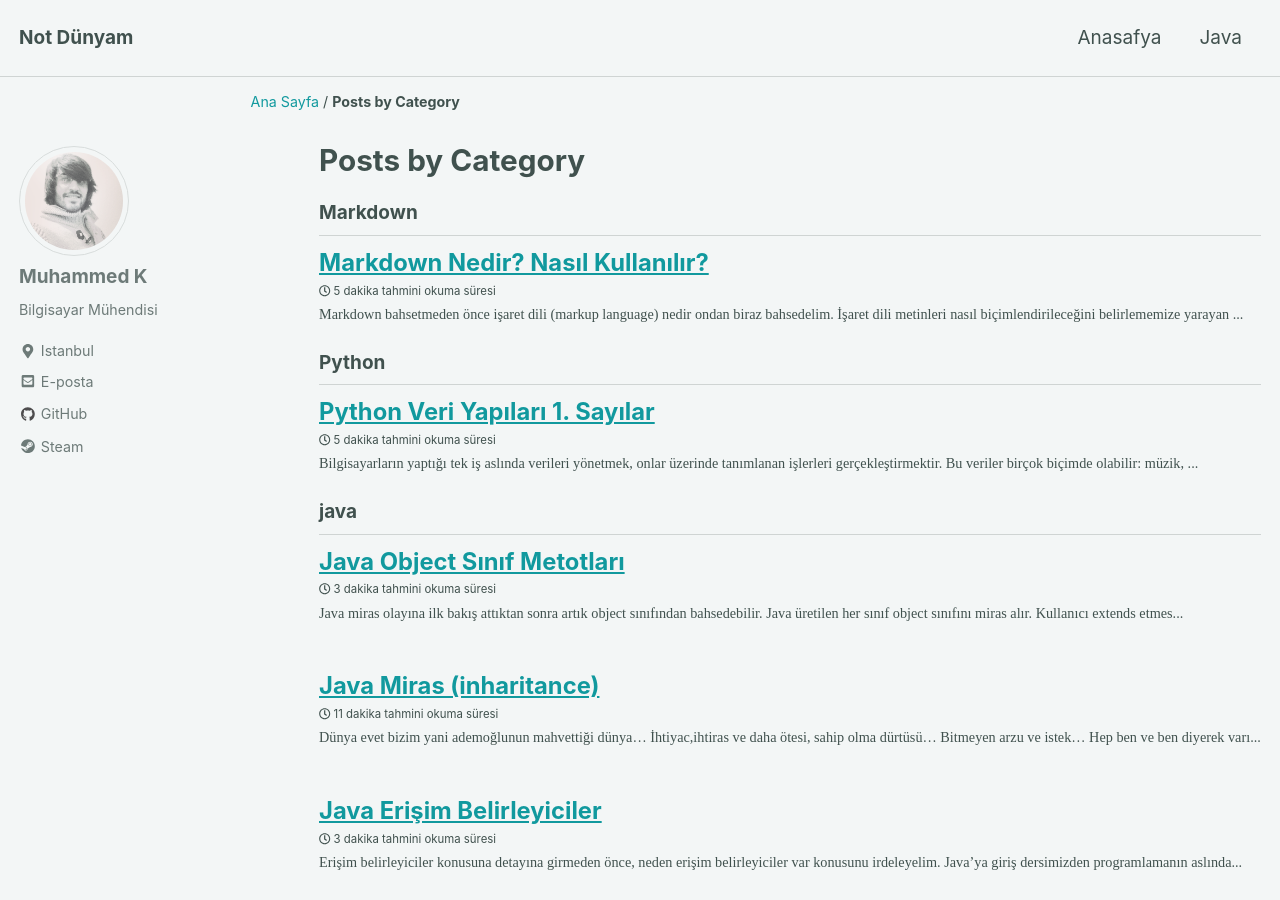
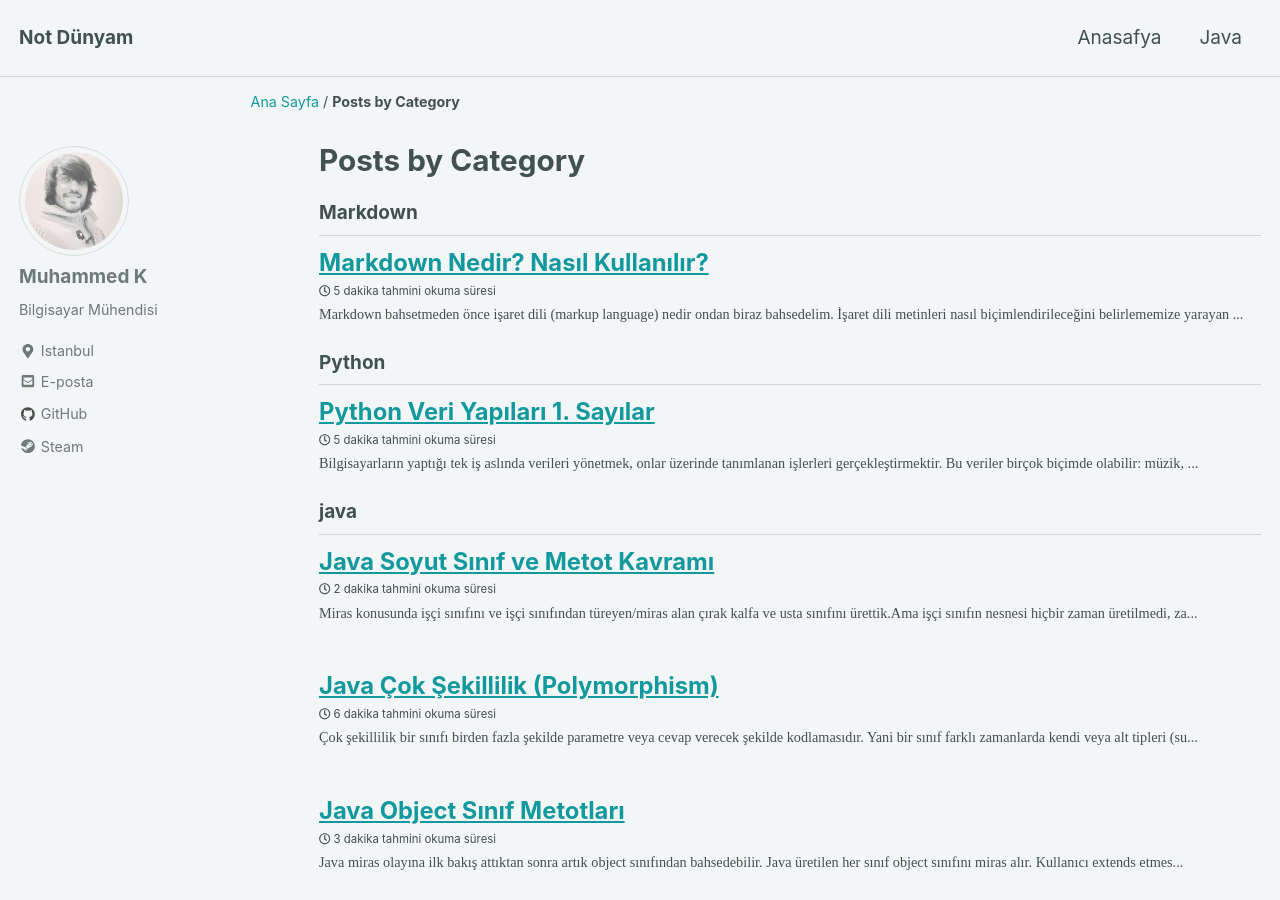
Before and after one commit to baykoch/blog, a Jekyll site: the page built from _pages/category-archive.html, in a window 1280 px wide and 900 px high. Built offline with Jekyll 4.4.1, drawn with Linux system fonts in a browser that asks for light colours; nearby versions of some CDN libraries; part of the change alters nothing that is shown.

Commit message:
added abstract

````diff
--- a/_pages/java.md
+++ b/_pages/java.md
@@ -12,22 +12,24 @@ author_profile: True
 
 
 
-Dilim döndüğü, elimden geldiği kadar Java SE konularını burdan paylaşacağım. Ayrıca vakit buldukça yazılan konuları Javanın güncel sürümüne (şimdi Java 11) göre güncellenecektir. Java SE yaklaşık 30 bölümde, çok fazla detaya girmeden, sade ve önemli yerleri vurgulayarak anlatmaya çalışacağım. Umarım faydalı olur.
+Dilim döndüğü, elimden geldiği kadar Java SE konularını burdan paylaşacağım. Ayrıca vakit buldukça yazılan konuları Javanın güncel sürümüne (şimdi Java 11) göre güncellenecektir. Java SE yaklaşık 35 bölümde, çok fazla detaya girmeden, sade ve önemli yerleri vurgulayarak anlatmaya çalışacağım. Umarım faydalı olur.
 
-1.  [Giriş:](https://baykoch.github.io/blog/java/java-se-giri%C5%9F/) Programlama nedir? Java nedir ve özellikleri nelerdir?
-2.  [Java Sınıf ,Nesne ve Kod Yapısı:](https://baykoch.github.io/blog/java/java-s%C4%B1n%C4%B1f-nesne-ve-kod-yap%C4%B1s%C4%B1/) Kısaca sınıf, nesne neyi ifade ediyor? Java’da kod yapısı nasıldır?
-3.  [Java İsimlendirme ve Şekil Rehberi (Style Guide):](https://baykoch.github.io/blog/java/java-isimlendirme/) Uyulması önerilen standart yazma kuralları
-4.  [Java Veri Tipleri:](https://baykoch.github.io/blog/java/java-veri-tipleri/) Basit ve karmaşık veri tipleri, verilerin kapsamı ve tip çevrimleri
-5.  [Java Operatör Kavramları:](https://baykoch.github.io/blog/java/java-operator/) Aritmetik, kıyaslama, mantıksal, bitsel (*bitwise*) operatörler ve öncelik sırası
-6.  [Java İfade,Cümle ve Blok Kavramları](https://baykoch.github.io/blog/java/java-ifadeler-bloklar/): Kısaca ifade(*expression*), cümle(*statement*) ve blok(*block*) kavramları
-7.  [Java Akış Kontrolü:](https://baykoch.github.io/blog/java/java-control-flow-statements/) Döngü(*for,while,do-while*), karar(*if,switch*) ve dallanma ifadelerine(*break, continue, return*) detaylı bir bakış.
-8.  [Java Diziler :](https://baykoch.github.io/blog/java/java-arrays/) Tek ve çok boyutlu diziler, **Array** sınıfı ve metotları, **foreach** kullanımı
-9.  [Java Nesne Değişkenleri](https://baykoch.github.io/blog/java/java-object-create-attribute/): Nesnenin özellikleri ve durumu(Attributes). Nesne nasıl üretilir?
-10.  [Java Metot Kavramı](https://baykoch.github.io/blog/java/java-method/): Metot özellikleri, imzası ve arayüzü. Parametre nedir ve metotlara nasıl geçilir(call-by-value)? Kurucu (*Constructor*) Metotlar, This kelimesinin kullanımı
-11.  [Java Final Anahtar Kelimesi](https://baykoch.github.io/blog/java/java-final-keyword/): ***Final*** kelimesinin kullanım alanları.
-12.  [Java Static Anahtar Kelimesi](https://baykoch.github.io/blog/java/java-static-keyword/): ***Static*** kelimesinin anlamı ve kullanım biçimleri.
-13.  [Java Değer Atama ve Başlatma Sırası](https://baykoch.github.io/blog/java/java-initializing/): Değişkenlere  tanımlama cümleleri, metot çağrıları ve ilk değer verme blokları (*Initialization Blocks*) ile değer atama (***initializing***) . Javada kodun çalışma düzeni ve sırası
-14.  [Java Paket ve Import Kavramları](https://baykoch.github.io/blog/java/java-package-import/): ***Package*** ve ***import*** anahtar kelimeleri.  Javada bulunan olağan (***core or pre-defined)*** paketler.
-15.  [Java Erişim Belirleyiciler](https://baykoch.github.io/blog/java/java-modifiers/): Üye değişkenlere, metotlara(***Public***, ***Protected***, ***Default***, ***Private*** ) ve sınıflara(***Public***, ***Default***) erişim belirleyiciler
-16.  [Java Sahiplik ve Miras](https://baykoch.github.io/blog/java/java-inheritance/): Javada sahiplik(*Composite*) ve olma(*inheritance*) ilişkisi. ***Overriding***, ***Extends*** ve ***Super*** kavramları.
-17.  [Java Objects Metotları](https://baykoch.github.io/blog/java/java-object-class/): (Tamamlanmadı) Java Object sınıfının metotlarının incelenmesi (***toString***, ***hashCode***, ***equals*** ...)
+1. [Giriş:](https://baykoch.github.io/blog/java/java-se-giri%C5%9F/) Programlama nedir? Java nedir ve özellikleri nelerdir?
+2. [Java Sınıf ,Nesne ve Kod Yapısı:](https://baykoch.github.io/blog/java/java-s%C4%B1n%C4%B1f-nesne-ve-kod-yap%C4%B1s%C4%B1/) Kısaca sınıf, nesne neyi ifade ediyor? Java’da kod yapısı nasıldır?
+3. [Java İsimlendirme ve Şekil Rehberi (Style Guide):](https://baykoch.github.io/blog/java/java-isimlendirme/) Uyulması önerilen standart yazma kuralları
+4. [Java Veri Tipleri:](https://baykoch.github.io/blog/java/java-veri-tipleri/) Basit ve karmaşık veri tipleri, verilerin kapsamı ve tip çevrimleri
+5. [Java Operatör Kavramları:](https://baykoch.github.io/blog/java/java-operator/) Aritmetik, kıyaslama, mantıksal, bitsel (*bitwise*) operatörler ve öncelik sırası
+6. [Java İfade,Cümle ve Blok Kavramları](https://baykoch.github.io/blog/java/java-ifadeler-bloklar/): Kısaca ifade(*expression*), cümle(*statement*) ve blok(*block*) kavramları
+7. [Java Akış Kontrolü:](https://baykoch.github.io/blog/java/java-control-flow-statements/) Döngü(*for,while,do-while*), karar(*if,switch*) ve dallanma ifadelerine(*break, continue, return*) detaylı bir bakış.
+8. [Java Diziler :](https://baykoch.github.io/blog/java/java-arrays/) Tek ve çok boyutlu diziler, **Array** sınıfı ve metotları, **foreach** kullanımı
+9. [Java Nesne Değişkenleri](https://baykoch.github.io/blog/java/java-object-create-attribute/): Nesnenin özellikleri ve durumu(Attributes). Nesne nasıl üretilir?
+10. [Java Metot Kavramı](https://baykoch.github.io/blog/java/java-method/): Metot özellikleri, imzası ve arayüzü. Parametre nedir ve metotlara nasıl geçilir(call-by-value)? Kurucu (*Constructor*) Metotlar, This kelimesinin kullanımı
+11. [Java Final Anahtar Kelimesi](https://baykoch.github.io/blog/java/java-final-keyword/): ***Final*** kelimesinin kullanım alanları.
+12. [Java Static Anahtar Kelimesi](https://baykoch.github.io/blog/java/java-static-keyword/): ***Static*** kelimesinin anlamı ve kullanım biçimleri.
+13. [Java Değer Atama ve Başlatma Sırası](https://baykoch.github.io/blog/java/java-initializing/): Değişkenlere  tanımlama cümleleri, metot çağrıları ve ilk değer verme blokları (*Initialization Blocks*) ile değer atama (***initializing***) . Javada kodun çalışma düzeni ve sırası
+14. [Java Paket ve Import Kavramları](https://baykoch.github.io/blog/java/java-package-import/): ***Package*** ve ***import*** anahtar kelimeleri.  Javada bulunan olağan (***core or pre-defined)*** paketler.
+15. [Java Erişim Belirleyiciler](https://baykoch.github.io/blog/java/java-modifiers/): Üye değişkenlere, metotlara(***Public***, ***Protected***, ***Default***, ***Private*** ) ve sınıflara(***Public***, ***Default***) erişim belirleyiciler
+16. [Java Sahiplik ve Miras](https://baykoch.github.io/blog/java/java-inheritance/): Javada sahiplik(*Composite*) ve olma(*inheritance*) ilişkisi. ***Overriding***, ***Extends*** ve ***Super*** kavramları.
+17. [Java Object Metotları](https://baykoch.github.io/blog/java/java-object-class/): (Tamamlanmadı) Java Object sınıfının metotlarının incelenmesi (***toString***, ***hashCode***, ***equals*** ...)
+18. [Java Çok Şekillilik (Polymorphism)](https://baykoch.github.io/blog/java/java-polymorphism/): ***Upcasting*** ve ***downcasting*** nedir, ne işe yarar?
+19. [Java Soyut Sınıf ve Metot Kavramı](https://baykoch.github.io/blog/java/java-abstract/): Soyut sınıf(***abstract class***) ve metot(***abstract method***) nedir, niçin kullanılır?
--- /dev/null
+++ b/_posts/2018-10-29-java-abstract.md
@@ -0,0 +1,75 @@
+---
+title: "Java Soyut Sınıf ve Metot Kavramı"
+last_modified_at:
+categories:
+  - java
+tags:
+  - java  abstract class and method
+  - java  soyut sınıf
+  - java soyut metot
+toc: true
+toc_sticky: true
+toc_label: "Java Abstract"
+author_profile: True
+---
+
+Miras konusunda işçi sınıfını ve işçi sınıfından türeyen/miras alan çırak kalfa ve usta sınıfını ürettik.Ama işçi sınıfın nesnesi hiçbir zaman üretilmedi, zaten gerek yoktu.
+
+Şablon/Kalıp görevi gören, nesnesi hiçbir zaman üretilemeyen sınıflara soyut sınıf(***abstract class***) denir.
+
+Diğer bir nokta ise işçi sınıfında gerçekleştirilmiş([implementation](https://baykoch.github.io/blog/java/java-method/#kod-blo%C4%9Fu-code-implementation)) bir metot işçi sınıfını miras almış bütün sınıflar tarafından eziliyor(*[overrriding](https://baykoch.github.io/blog/java/java-inheritance/)*) ise işçi sınıfının davranış gerçekleştirmesine(*implementation*) gerek yoktur. Sadece arayüz (*[interface](https://baykoch.github.io/blog/java/java-method/#i%CC%87mza-signature-ve-aray%C3%BCz-interface)*) sağlamak yeterlidir. **Arayüz sağlamak, soyut yapmak demektir.** Soyut metotların(***abstract method***) kod bölümü yoktur. Noktalı virgül `;` ile biter.
+
+- Soyut metotlar ancak soyut sınıflarda olabilirler.
+- Soyut sınıfta hiçbir soyut metot bulunmayabildiği gibi istenildiği kadar soyut metot bulunabilir.
+- Soyut metotlar devraldığı her alt sınıf tarafından kesinlikle ezilmelidir(*[overriding](https://baykoch.github.io/blog/java/java-inheritance/)*) yani davranışı yerine getirmelidir.
+- Eğer devralan sınıf soyut metotları yerine getirmiyorsa(*implement*) kendiside soyut sınıf olmak zorundadır.
+- Miras hiyerarşisinde soyut sınıfı(*örnekte işçi*) devralan sınıfın(*çırak*) soyut metotları yerine getirmesi durumda o sınıfı miras alan sınıfların(*kalfa veya usta sınıfı*) yerine getirmesi artık zorunlu değildir. İsterse yerine getirebilir.
+- Soyut sınıfların her metodu soyut metot olmak zorunda değildir.
+- Soyut metotlar sadece `public` ve `protected` olabilir; `final`,  `private`, `static` ve`synchronized` olamazlar. Çünkü  `final` veya `private` gibi metotlar ezilemezler.  Soyut sınıf istisna olarak statik `main` metodu içerebilir.
+- Soyut sınıflar `final` olamaz. Çünkü `final` sınıflar devranılamaz.
+- Soyut sınıfların nesnesi üretilemediğinden kurucuya sahip olamaz.
+
+```java
+public class Usta extends İşçi {
+
+    public static void main(String[] args) {
+        // Soyut sınıfın nesnesi üretilemez.
+        // İşçi p = new İşçi(); // Hata! Cannot instantiate the type İşçi
+        Usta usta = new Usta(); // Soyut sınıfı miras alan sınıfların nesnesi üretilebilir.
+    }
+    // Soyut metotlar devralan alt-sınıf tarafından ezilmesi/yerine getirmesi(implement zorunludur.
+    @Override
+    protected void work() {
+        System.out.println("Usta çalışıyor.");
+
+    }
+}
+// Soyut sınıf
+abstract class İşçi {
+    // Soyut metotlar ancak soyut sınıflarda bulunur.
+    protected abstract void work();
+    // Soyut sınıflarda davranışı yerine getirmiş(implement) metot veya metotlar bulunabilir.
+    protected void info() {
+        System.out.println("Gerçekleşmiş metot.");
+    }
+    // Soyut metotlar private,static ve synchronized olamazlar.
+    //    private abstract void pMethod();// Hata!
+    //    public static abstract void sMethod();// Hata!
+    //    public synchronized abstract void synMethod();// Hata!
+
+    // Soyut sınıf istisna olarak statik main metodu içerebilir.
+    public static void main(String[] args) {}
+
+}
+// Soyut sınıf final olamaz.
+// final abstract class İşçi {} // Hata!
+```
+
+**Neden soyut sınıf kullanırız?**
+
+- Sınıf nesnesini  üretmek istemediğimiz veya üretmeye gerek olmadığı zaman.
+  - Soyut sebze sınıfı ve onu miras alan sebze çeşitleri (domates,havuc...)
+  - Soyut işçi sınıf ve onu miras alan çırak,kalfa,usta...
+  - Soyut öğrenci sınıf ve onu miras alan ilkokul,ortaokul öğrencileri....
+- Sınıfın metotları implement  gerek olmadığı zaman.
+  - İşçi sınıfına work() metodun implement etmeye gerek yoktur. Çünkü çırak kalfa ve usta farklı işler yapmaktadır.
````
Also changed, not shown: _posts/2018-10-25-java-polymorphism.md (renamed from _drafts/2018-10-25-java-polymorphism.md).
